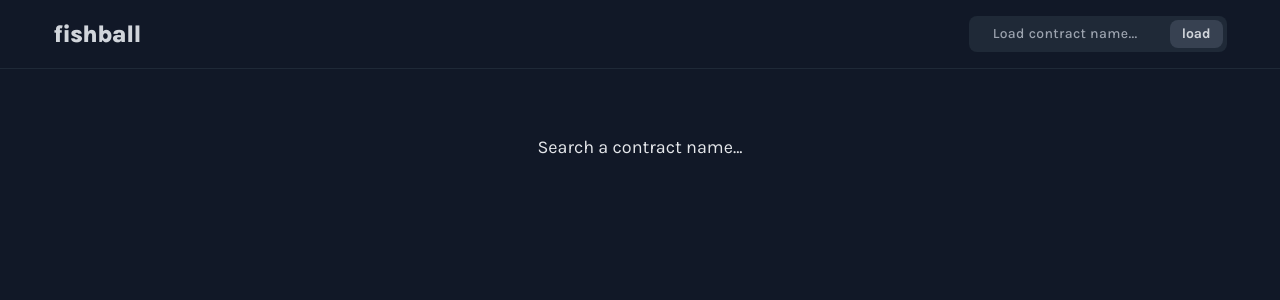
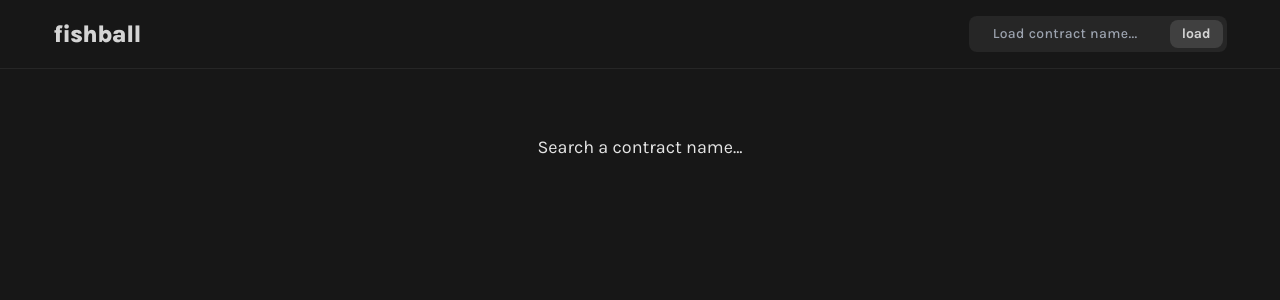
Before and after one commit to World-of-Cryptopups/fishball, a React (Vite) app: page / in a window 1280 px wide. Shown: the top 300 px of the page. Built offline with nearby package versions, Linux system fonts and the light colour scheme.

Commit message:
Update deps and integrate new changes.

```diff
--- a/package.json
+++ b/package.json
@@ -23,7 +23,7 @@
     "@vitejs/plugin-react": "^1.0.7",
     "autoprefixer": "^10.4.0",
     "postcss": "^8.4.4",
-    "tailwindcss": "^2.2.19",
+    "tailwindcss": "^3.0.1",
     "typescript": "^4.4.4",
     "vite": "^2.7.0"
   }
--- a/src/components/Header.tsx
+++ b/src/components/Header.tsx
@@ -3,7 +3,7 @@ import SearchForm from "../modules/header/search-form";
 const AppHeader = () => {
   return (
     <header className="py-4 flex items-center justify-between w-11/12 mx-auto">
-      <h1 className="text-2xl tracking-tight font-extrabold text-gray-300 lowercase">
+      <h1 className="text-2xl tracking-tight font-extrabold text-neutral-300 lowercase">
         fishball
       </h1>
 
--- a/src/index.css
+++ b/src/index.css
@@ -3,5 +3,5 @@
 @tailwind utilities;
 
 body {
-    @apply bg-gray-900;
+  @apply bg-neutral-900;
 }
--- a/src/layouts/Container.tsx
+++ b/src/layouts/Container.tsx
@@ -9,7 +9,7 @@ const ContainerLayout = ({ children }: ContainerLayoutProps) => {
     <div className="">
       <AppHeader />
 
-      <hr className="border-gray-800" />
+      <hr className="border-neutral-800" />
 
       {children}
     </div>
--- a/src/modules/contract/abi/component.tsx
+++ b/src/modules/contract/abi/component.tsx
@@ -12,7 +12,7 @@ const ContractShowABI = () => {
 
   return (
     <div className="w-11/12 mx-auto mt-8">
-      <h4 className="text-xl font-extrabold text-gray-300">ABI</h4>
+      <h4 className="text-xl font-extrabold text-neutral-300">ABI</h4>
 
       <div className="mt-4">
         <SyntaxHighlighter
--- a/src/modules/contract/actions/component.tsx
+++ b/src/modules/contract/actions/component.tsx
@@ -7,13 +7,13 @@ const ContractShowACTIONS = () => {
 
   return (
     <div className="w-11/12 mx-auto mt-8">
-      <h4 className="text-xl font-extrabold text-gray-300">ACTIONS</h4>
+      <h4 className="text-xl font-extrabold text-neutral-300">ACTIONS</h4>
 
       <ul className="flex items-center flex-wrap mt-4">
         {data.abi?.actions.map((i, index) => (
           <li
             key={index}
-            className="bg-gray-700 hover:bg-gray-800 text-gray-300 m-1 py-2 px-6 rounded-lg"
+            className="bg-neutral-700 hover:bg-neutral-800 text-neutral-300 m-1 py-2 px-6 rounded-lg"
           >
             {i.name}
           </li>
--- a/src/modules/contract/body.tsx
+++ b/src/modules/contract/body.tsx
@@ -10,7 +10,7 @@ const ContractBody = () => {
 
   if (failed) {
     return (
-      <p className="text-lg text-gray-300">
+      <p className="text-lg text-neutral-300">
         Failed to fetch the smart contract. Maybe it doesn't exist?
       </p>
     );
--- a/src/modules/contract/content.tsx
+++ b/src/modules/contract/content.tsx
@@ -9,18 +9,18 @@ const ContractContent = () => {
 
   if (!data)
     return (
-      <p className="text-gray-200 text-lg text-center">
+      <p className="text-neutral-200 text-lg text-center">
         Search a contract name...
       </p>
     );
 
   return (
     <Tab.Group>
-      <Tab.List className="text-gray-400 bg-gray-800 flex items-center justify-end py-1 rounded-xl">
+      <Tab.List className="text-neutral-400 bg-neutral-800 flex items-center justify-end py-1 rounded-xl">
         <Tab
           className={({ selected }) =>
-            `hover:text-gray-300 mx-2 py-1 px-6 rounded-lg ${
-              selected ? "bg-gray-900 text-gray-300" : ""
+            `hover:text-neutral-300 mx-2 py-1 px-6 rounded-lg ${
+              selected ? "bg-neutral-900 text-neutral-300" : ""
             }`
           }
         >
@@ -28,8 +28,8 @@ const ContractContent = () => {
         </Tab>
         <Tab
           className={({ selected }) =>
-            `hover:text-gray-300 mx-2 py-1 px-6 rounded-lg ${
-              selected ? "bg-gray-900 text-gray-300" : ""
+            `hover:text-neutral-300 mx-2 py-1 px-6 rounded-lg ${
+              selected ? "bg-neutral-900 text-neutral-300" : ""
             }`
           }
         >
@@ -37,8 +37,8 @@ const ContractContent = () => {
         </Tab>
         <Tab
           className={({ selected }) =>
-            `hover:text-gray-300 mx-2 py-1 px-6 rounded-lg ${
-              selected ? "bg-gray-900 text-gray-300" : ""
+            `hover:text-neutral-300 mx-2 py-1 px-6 rounded-lg ${
+              selected ? "bg-neutral-900 text-neutral-300" : ""
             }`
           }
         >
--- a/src/modules/contract/tables/component.tsx
+++ b/src/modules/contract/tables/component.tsx
@@ -7,13 +7,13 @@ const ContractShowTABLES = () => {
 
   return (
     <div className="w-11/12 mx-auto mt-8">
-      <h4 className="text-xl font-extrabold text-gray-300">TABLES</h4>
+      <h4 className="text-xl font-extrabold text-neutral-300">TABLES</h4>
 
       <ul className="flex items-center flex-wrap mt-4">
         {data.abi?.tables.map((i, index) => (
           <li
             key={index}
-            className="bg-gray-700 hover:bg-gray-800 text-gray-300 m-1 py-2 px-6 rounded-lg"
+            className="bg-neutral-700 hover:bg-neutral-800 text-neutral-300 m-1 py-2 px-6 rounded-lg"
           >
             {i.name}
           </li>
--- a/src/modules/header/search-form.tsx
+++ b/src/modules/header/search-form.tsx
@@ -14,19 +14,19 @@ const SearchForm = () => {
   };
 
   return (
-    <div className="inline-flex items-center bg-gray-800 p-1 rounded-lg">
+    <div className="inline-flex items-center bg-neutral-800 p-1 rounded-lg">
       <input
         ref={inputSearch}
         type="text"
         name="search-input"
         maxLength={13}
         placeholder="Load contract name..."
-        className="py-1 px-5 bg-transparent text-gray-300 text-sm tracking-wide font-medium w-full"
+        className="py-1 px-5 bg-transparent text-neutral-300 text-sm tracking-wide font-medium w-full"
       />
       <button
         onClick={load}
         type="button"
-        className="bg-gray-700 hover:bg-gray-600 py-1 px-3 rounded-lg text-sm font-bold text-gray-300"
+        className="bg-neutral-700 hover:bg-neutral-600 py-1 px-3 rounded-lg text-sm font-bold text-neutral-300"
       >
         load
       </button>
--- a/tailwind.config.js
+++ b/tailwind.config.js
@@ -2,9 +2,8 @@ const colors = require("tailwindcss/colors");
 const defaultTheme = require("tailwindcss/defaultTheme");
 
 module.exports = {
-  purge: ["./src/**/*.tsx"],
+  content: ["./src/**/*.tsx"],
   mode: "jit",
-  darkMode: false, // or 'media' or 'class'
   theme: {
     colors: {
       ...colors,
```
Also changed, not shown: 1 other file (tests, documents, lock files or other folders).
